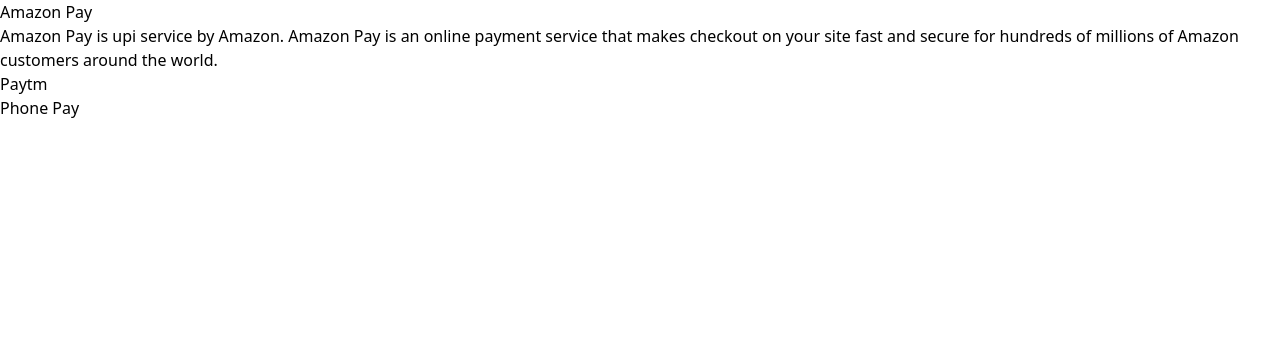
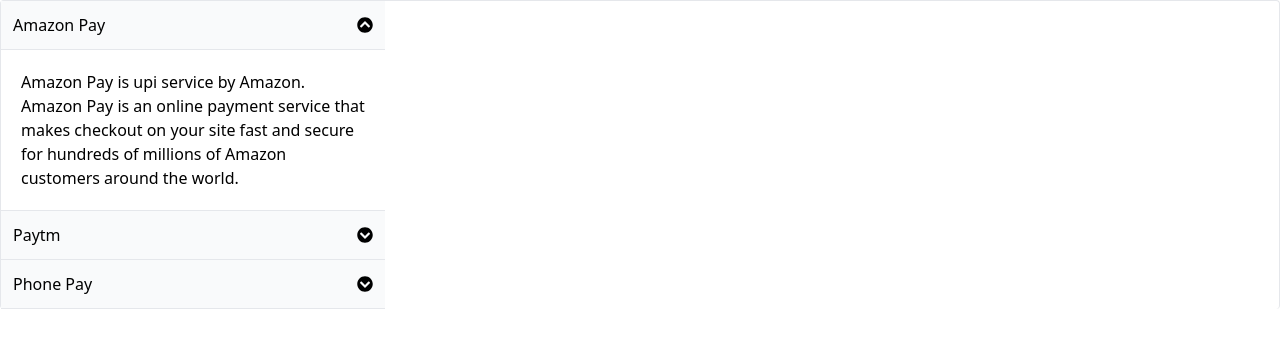
Before and after one commit to KaranMeghe/Components-Library, a React (Create React App) app in the folder library/: page / in a window 1280 px wide. Shown: the top 348 px of the page. Built offline with nearby package versions, Linux system fonts and the light colour scheme.

Commit message:
Style - icon and style is added for Accordion component

```diff
--- a/library/package.json
+++ b/library/package.json
@@ -10,6 +10,7 @@
     "prop-types": "^15.8.1",
     "react": "^18.2.0",
     "react-dom": "^18.2.0",
+    "react-icons": "^5.0.1",
     "react-scripts": "5.0.1",
     "tailwind-merge": "^2.2.0",
     "web-vitals": "^2.1.4"
--- a/library/src/Components/Accordion.js
+++ b/library/src/Components/Accordion.js
@@ -1,4 +1,5 @@
 import { useState } from "react";
+import { FaChevronCircleDown, FaChevronCircleUp } from "react-icons/fa";
 
 const Accordion = ({ items }) => {
   const [expandedIndex, setExpandedIndex] = useState(0);
@@ -10,14 +11,28 @@
   const renderdItems = items.map((item, index) => {
     const isExpanded = index === expandedIndex;
 
+    const icon = (
+      <span>
+        {isExpanded ? <FaChevronCircleUp /> : <FaChevronCircleDown />}
+      </span>
+    );
+
     return (
-      <div key={item.id}>
-        <div onClick={() => handleClick(index)}>{item.label}</div>
-        {isExpanded && <div>{item.content}</div>}
+      <div key={item.id} className="w-96">
+        <div
+          onClick={() => handleClick(index)}
+          className="flex items-center justify-between p-3 bg-gray-50 border-b border-1 cursor-pointer"
+        >
+          <h2>{item.label}</h2>
+          <div>{icon}</div>
+        </div>
+
+        {isExpanded && <div className="border-b p-5">{item.content}</div>}
       </div>
     );
   });
-  return <div> {renderdItems}</div>;
+
+  return <div className="border-x border-t rounded"> {renderdItems}</div>;
 };
 
 export default Accordion;
```
Also changed, not shown: 1 other file (tests, documents, lock files or other folders).
